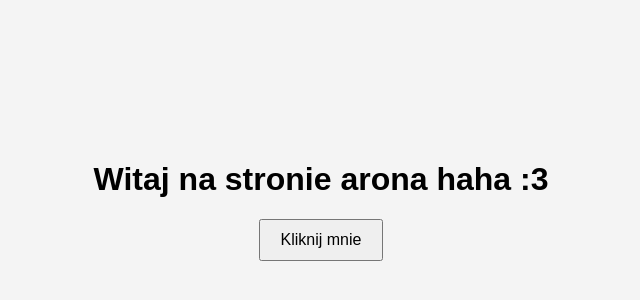
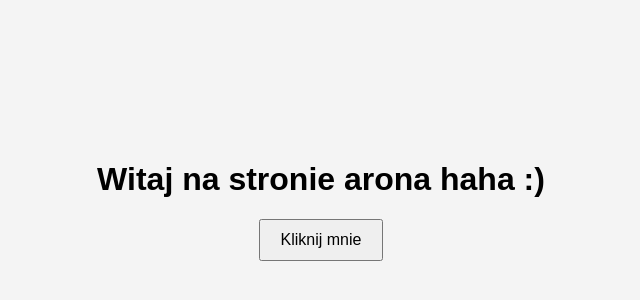
Before and after one commit to Ojrzan1234/Test, a plain HTML site: page index.html in a window 1280 px wide. Shown: the part 200-500 px from the top of the page, 319-959 px from the left. Drawn offline with Linux system fonts and the light colour scheme.

Commit message:
Update index.html

```diff
--- a/index.html
+++ b/index.html
@@ -9,7 +9,7 @@
 <body>
 
     <div class="container">
-        <h1>Witaj na stronie arona haha :3</h1>
+        <h1>Witaj na stronie arona haha :)</h1>
         <button id="myButton">Kliknij mnie</button>
     </div>
 
```
